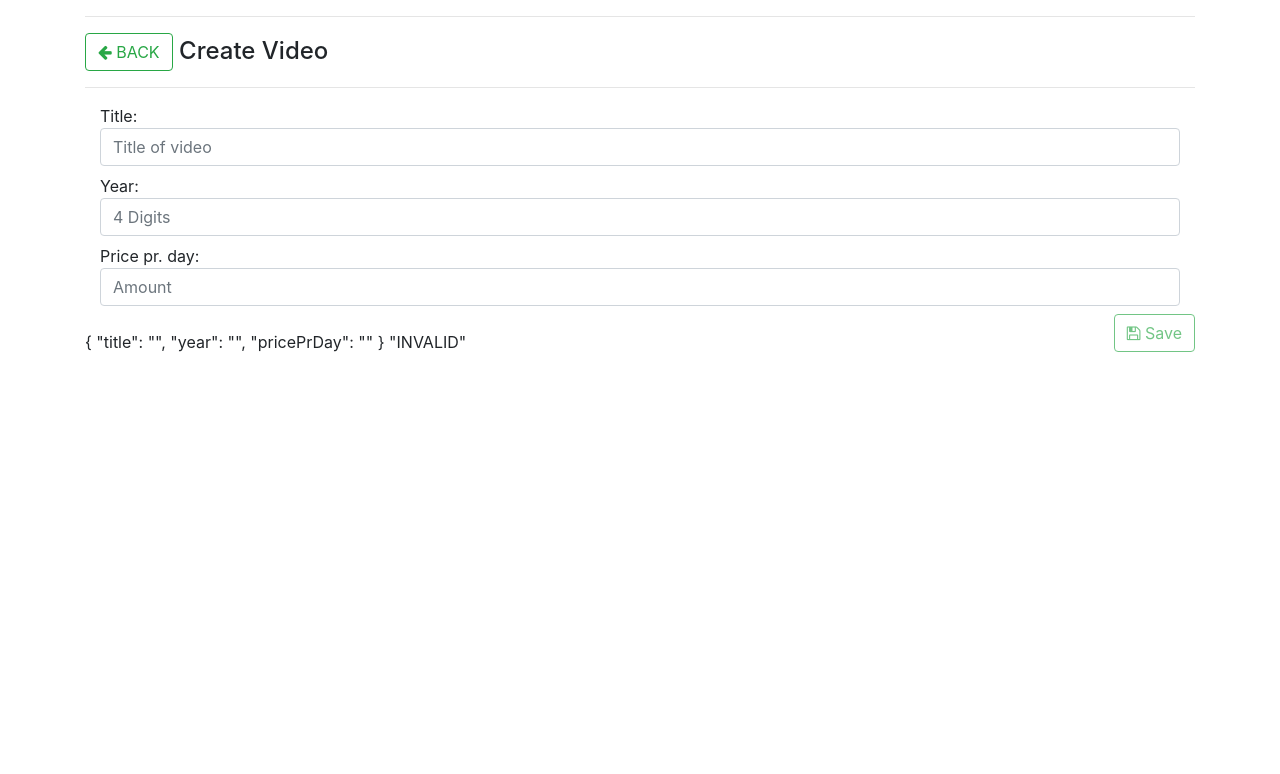
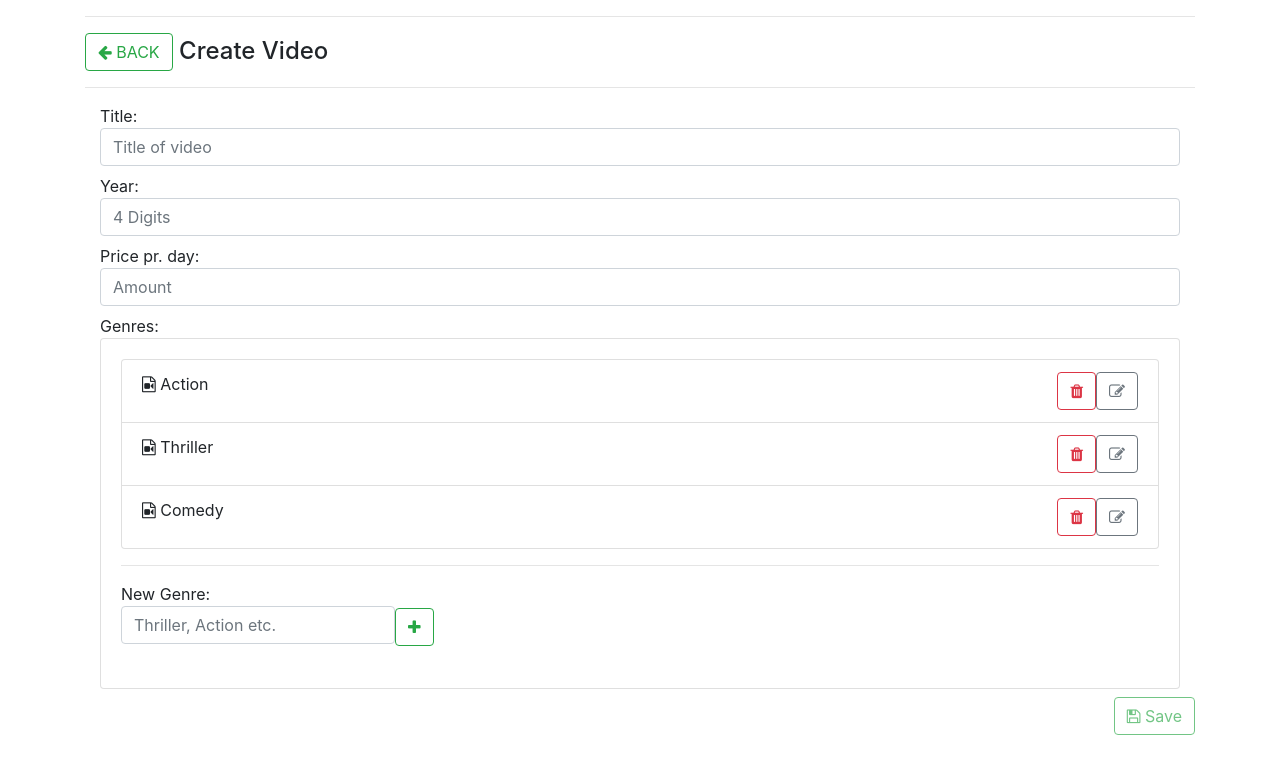
Before and after one commit to Sk0vgaard/video-app, an Angular app: page /videoes/create in a window 1280 px wide. Shown: the top 774 px of the page. Built offline with nearby package versions, Linux system fonts and the light colour scheme.

Commit message:
Vid 101
Adding genres.

```diff
--- a/src/app/app.module.ts
+++ b/src/app/app.module.ts
@@ -10,6 +10,7 @@ import { VideoListComponent } from './videoes/video-list/video-list.component';
 import { VideoDetailComponent } from './videoes/video-detail/video-detail.component';
 import {RouterModule, Routes} from '@angular/router';
 import { VideoCreateComponent } from './videoes/video-create/video-create.component';
+import { GenreListComponent } from './genre/genre-list/genre-list.component';
 
 const appRoutes: Routes = [
   { path: 'video/:id',
@@ -32,7 +33,8 @@ const appRoutes: Routes = [
     AppComponent,
     VideoListComponent,
     VideoDetailComponent,
-    VideoCreateComponent
+    VideoCreateComponent,
+    GenreListComponent
   ],
   imports: [
     BrowserModule,
--- /dev/null
+++ b/src/app/genre/genre-list/genre-list.component.html
@@ -0,0 +1,26 @@
+<ul class="list-group">
+  <li class="list-group-item" *ngFor="let genre of genres">
+    <i class="fa fa-file-video-o" aria-hidden="true"></i>
+    {{genre.name}}
+    <div class="pull-right">
+      <button class="btn btn-outline-danger">
+        <i class="fa fa-trash" aria-hidden="true"></i>
+      </button>
+      <button class="btn btn-outline-secondary">
+        <i class="fa fa-pencil-square-o" aria-hidden="true">
+      </i></button>
+    </div>
+  </li>
+</ul>
+<hr>
+<form [formGroup]="genreGroup">
+  <div class="form-group">
+    <label class="center-block">
+      New Genre:
+      <input class="form-control" placeholder="Thriller, Action etc." formControlName="genre">
+    </label>
+    <button type="submit" class="btn btn-outline-success">
+      <i class="fa fa-plus" aria-hidden="true"></i>
+    </button>
+  </div>
+</form>
--- /dev/null
+++ b/src/app/genre/genre-list/genre-list.component.ts
@@ -0,0 +1,33 @@
+import { Component, OnInit } from '@angular/core';
+import {Genre} from "../shared/genre.model";
+import {FormBuilder, FormGroup} from "@angular/forms";
+
+@Component({
+  selector: 'app-genre-list',
+  templateUrl: './genre-list.component.html',
+  styleUrls: ['./genre-list.component.css']
+})
+export class GenreListComponent implements OnInit {
+
+  genreGroup: FormGroup;
+  genres: Genre[];
+  constructor(private fb: FormBuilder) {
+    this.genreGroup = fb.group({
+      genre: ''
+    });
+  }
+
+  ngOnInit() {
+    this.genres = [{
+      id: 1,
+      name: 'Action'
+    }, {
+      id: 2,
+      name: 'Thriller'
+    }, {
+      id: 3,
+      name: 'Comedy'
+    }];
+  }
+
+}
--- a/src/app/videoes/video-create/video-create.component.html
+++ b/src/app/videoes/video-create/video-create.component.html
@@ -64,7 +64,17 @@
             <div *ngIf="isInvalid('pricePrDay')"
                  class="invalid-feedback">
               <div *ngIf="videoGroup.controls['pricePrDay'].errors.required">
-                The cost of the video must be atleast 1.
+                The cost of the video must be at least 1.
+              </div>
+            </div>
+          </label>
+          <label class="center-block col-md-12">
+            Genres:
+            <div class="card">
+              <div class="card-body">
+                <app-genre-list>
+
+                </app-genre-list>
               </div>
             </div>
           </label>
@@ -77,7 +87,7 @@
           </button>
         </div>
       </form>
-      {{videoGroup.value | json}} {{videoGroup.status | json}}
+      <!--{{videoGroup.value | json}} {{videoGroup.status | json}}-->
     </div>
   </div>
 </div>
```
Also changed, not shown: src/app/genre/genre-list/genre-list.component.css (added), 1 other file (tests, documents, lock files or other folders).
